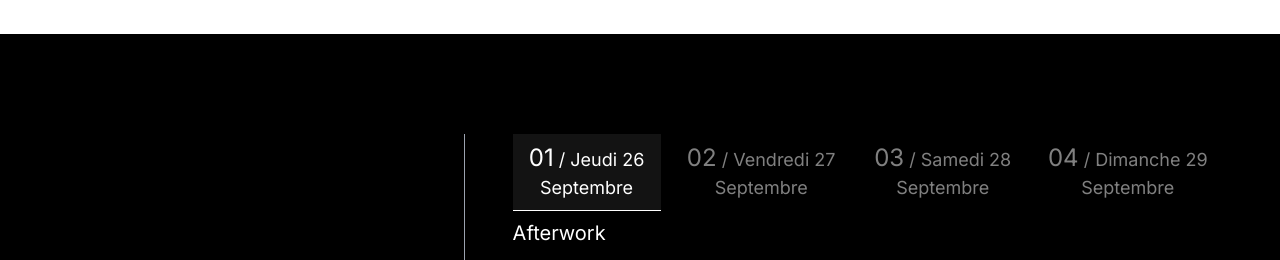
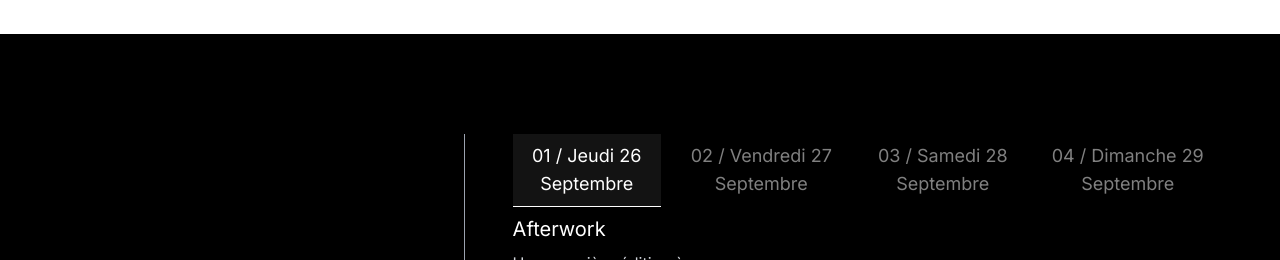
Before and after one commit to QuentiinRoland/EventChastreWebsite, a Next.js app: page / in a window 1280 px wide. Shown: the part 1320-1580 px from the top of the page. Built offline with nearby package versions, Linux system fonts and the light colour scheme.

Commit message:
[FIX]vercel problem

```diff
--- a/src/components/About/About.tsx
+++ b/src/components/About/About.tsx
@@ -1,7 +1,7 @@
 import Image from "next/image";
 import React from "react";
 import Button from "../Button/Button";
-import { Layout } from "@/layout/layout";
+import { Layout } from "../../layout/Layout";
 import Subtitle from "../Subtitle/Subtitle";
 import Link from "next/link";
 
@@ -50,7 +50,7 @@ const About = () => {
               </div>
             </div>
             <Link href="#program">
-              <Button className>Envie de découvrir ?</Button>
+              <Button>Envie de découvrir ?</Button>
             </Link>
           </div>
         </div>
--- a/src/components/Form/Form.tsx
+++ b/src/components/Form/Form.tsx
@@ -4,7 +4,7 @@ import React, { useState } from "react";
 import { sendEmail } from "./emailService";
 import Button from "../Button/Button";
 import Subtitle from "../Subtitle/Subtitle";
-import { Layout } from "@/layout/layout";
+import { Layout } from "../../layout/Layout";
 
 const Form = () => {
   const [formData, setFormData] = useState({
@@ -16,14 +16,14 @@ const Form = () => {
     activite: "",
   });
 
-  const handleChange = (e) => {
+  const handleChange = (e: any) => {
     setFormData({
       ...formData,
       [e.target.name]: e.target.value,
     });
   };
 
-  const handleSubmit = (e) => {
+  const handleSubmit = (e: any) => {
     e.preventDefault();
 
     sendEmail(formData)
--- a/src/components/Pricing/Pricing.tsx
+++ b/src/components/Pricing/Pricing.tsx
@@ -3,7 +3,7 @@
 import React from "react";
 import Image from "next/image";
 import Button from "../Button/Button";
-import { Layout } from "@/layout/layout";
+import { Layout } from "../../layout/Layout";
 import { motion, useMotionValue, useTransform } from "framer-motion";
 import Subtitle from "../Subtitle/Subtitle";
 import Link from "next/link";
--- a/src/components/TabulationSection/TabContent.tsx
+++ b/src/components/TabulationSection/TabContent.tsx
@@ -1,17 +1,14 @@
 "use client";
 import React from "react";
 import Tabulation from "./Tabulation";
-import { Events } from "./EventsArray"; // Importez correctement les événements
+import { Events } from "./EventsArray";
 import EventSection from "./EventsContent";
-import { Layout } from "@/layout/layout";
+import { Layout } from "../../layout/Layout";
 
 const TabContent: React.FC = () => {
-  const labels = Events.map((event) => (
-    <div key={event.id}>
-      <span className="text-2xl">0{event.id}</span> / {event.day}{" "}
-      {event.dayNumber} {event.Month}
-    </div>
-  ));
+  const labels = Events.map(
+    (event) => `0${event.id} / ${event.day} ${event.dayNumber} ${event.Month}`
+  );
 
   return (
     <div
--- a/src/components/footer/Footer.tsx
+++ b/src/components/footer/Footer.tsx
@@ -1,7 +1,7 @@
 import React from "react";
 import Image from "next/image";
 import Link from "next/link";
-import { Layout } from "@/layout/layout";
+import { Layout } from "../../layout/Layout";
 import LogoChastre from "../../../public/Footer/Logochastre.png";
 import IconLocation from "../../../public/Footer/IconLocation.png";
 import IconPhone from "../../../public/Footer/call.png";
--- a/src/components/header/Header.tsx
+++ b/src/components/header/Header.tsx
@@ -5,7 +5,7 @@ import Link from "next/link";
 import Image from "next/image";
 import MenuIcon from "@/assets/icons8-menu.svg";
 import closeIcon from "../../../public/Header/closeIconWhite.png";
-import { Layout } from "@/layout/layout";
+import { Layout } from "../../layout/Layout";
 
 const Header = () => {
   const [toggle, setToggle] = useState(false);
--- a/src/components/heroSection/HeroSection.tsx
+++ b/src/components/heroSection/HeroSection.tsx
@@ -5,7 +5,7 @@ import React from "react";
 import { useState } from "react";
 import Subtitle from "../Subtitle/Subtitle";
 import Button from "../Button/Button";
-import { Layout } from "@/layout/layout";
+import { Layout } from "../../layout/Layout";
 import { motion } from "framer-motion";
 import Brush from "../../../public/herosection/brushwawe-gradient.png";
 import Link from "next/link";
--- a/src/components/sponsorSection/Sponsors.tsx
+++ b/src/components/sponsorSection/Sponsors.tsx
@@ -1,6 +1,6 @@
 import React from "react";
 import Image from "next/image";
-import { Layout } from "@/layout/layout";
+import { Layout } from "../../layout/Layout";
 
 const Sponsors = () => {
   return (
```
